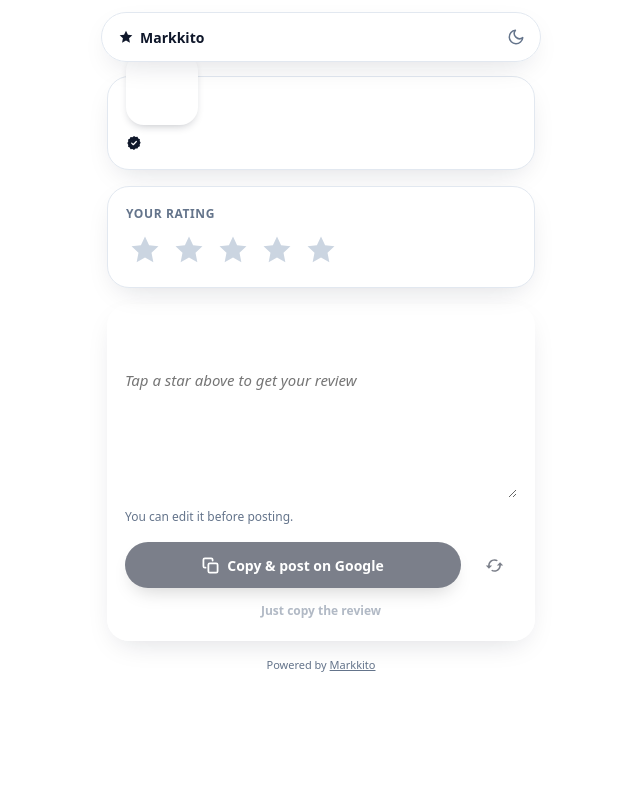
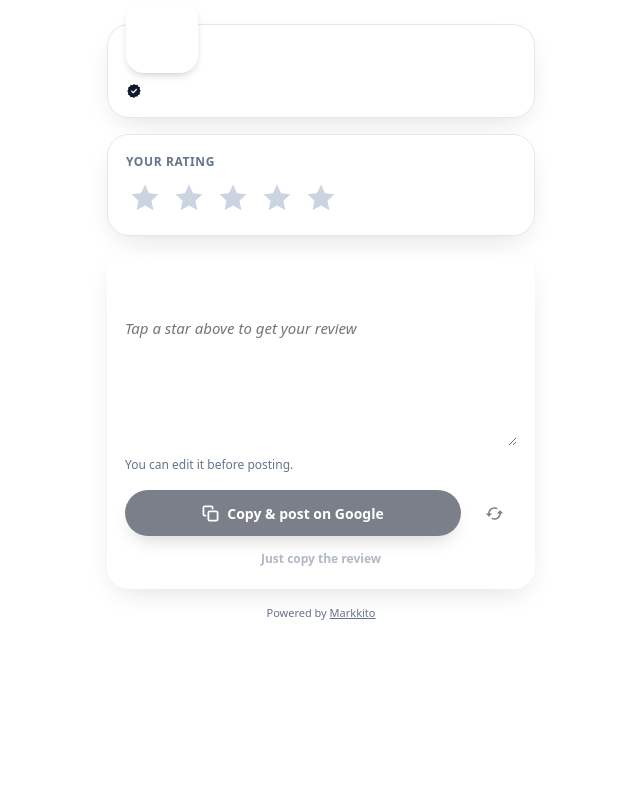
Before and after one commit to mub009/mydomain, a Laravel app: template backend-laravel/resources/views/ai-review/page.blade.php in a window 1280 px wide. Shown: the whole page, without its empty margins (319-959 px from the left). Run offline with Laravel 12, Linux system fonts and the light colour scheme; the template is opened without the code that fills it, so the values that code supplies are empty.

Commit message:
AI review page: drop the top Markkito bar
Removes the fixed top bar (logo + dark-mode toggle); dark mode now
follows the device's prefers-color-scheme automatically instead of a
manual switch. "Powered by Markkito" in the footer is unchanged.

Co-Authored-By: Claude Sonnet 5 <noreply@anthropic.com>
Claude-Session: https://claude.ai/code/session_01Fade9r5FHWGWZgTxZUBmeW

```diff
--- a/backend-laravel/resources/views/ai-review/page.blade.php
+++ b/backend-laravel/resources/views/ai-review/page.blade.php
@@ -18,16 +18,18 @@
     :root{
       --brand:#0f9e68;--brand-dark:#0c8a5a;--brand-light:#34d399;--bg-light:#c7f5de;--bg-dark:#04281c;
       --ink:#0f172a;--muted:#64748b;--line:#e2e8f0;--star:#f5b301;
-      --card-bg:#ffffff;--content-bg:#ffffff;--bar-bg:rgba(255,255,255,.9);
+      --card-bg:#ffffff;--content-bg:#ffffff;
       --page-grad:linear-gradient(160deg,var(--bg-light) 0%,#eaf7f0 42%,#f1f5f9 100%);
       --shadow:0 10px 30px -12px rgba(15,23,42,.18);--overlay-bg:rgba(15,23,42,.5);
       --copy-bg:#0f172a;--copy-fg:#ffffff;--chip-bg:#ffffff;
     }
-    html.dark{
-      --ink:#f1f5f9;--muted:#94a3b8;--line:#334155;--card-bg:#0f1b2b;--content-bg:#16233a;
-      --bar-bg:rgba(15,23,43,.85);--page-grad:linear-gradient(160deg,var(--bg-dark) 0%,#0b1726 55%,#0b1220 100%);
-      --shadow:0 10px 30px -12px rgba(0,0,0,.6);--overlay-bg:rgba(0,0,0,.65);
-      --copy-bg:#ffffff;--copy-fg:#0f172a;--chip-bg:#16233a;
+    @media (prefers-color-scheme: dark){
+      :root{
+        --ink:#f1f5f9;--muted:#94a3b8;--line:#334155;--card-bg:#0f1b2b;--content-bg:#16233a;
+        --page-grad:linear-gradient(160deg,var(--bg-dark) 0%,#0b1726 55%,#0b1220 100%);
+        --shadow:0 10px 30px -12px rgba(0,0,0,.6);--overlay-bg:rgba(0,0,0,.65);
+        --copy-bg:#ffffff;--copy-fg:#0f172a;--chip-bg:#16233a;
+      }
     }
     *{box-sizing:border-box}
     html,body{margin:0;padding:0}
@@ -38,20 +40,7 @@
     @keyframes fadeUp{from{opacity:0;transform:translateY(14px)}to{opacity:1;transform:translateY(0)}}
     @keyframes spin{to{transform:rotate(360deg)}}
 
-    .bar{position:fixed;top:12px;left:50%;transform:translateX(-50%);width:min(440px,calc(100% - 24px));background:var(--bar-bg);backdrop-filter:blur(10px);-webkit-backdrop-filter:blur(10px);border:1px solid var(--line);border-radius:999px;box-shadow:var(--shadow);display:flex;align-items:center;justify-content:space-between;padding:8px 8px 8px 16px;z-index:50}
-    .bar-logo{display:flex;align-items:center;gap:6px;font-weight:800;font-size:14px;color:var(--brand-dark)}
-    html.dark .bar-logo{color:var(--brand-light)}
-    .bar-logo svg{width:16px;height:16px;flex-shrink:0}
-    .theme-btn{width:32px;height:32px;border-radius:50%;border:0;background:none;display:flex;align-items:center;justify-content:center;cursor:pointer;color:var(--muted);-webkit-tap-highlight-color:transparent}
-    .theme-btn:hover{background:rgba(15,23,42,.06)}
-    html.dark .theme-btn:hover{background:rgba(255,255,255,.1)}
-    .theme-btn svg{width:18px;height:18px}
-    .theme-btn .moon{display:block}
-    .theme-btn .sun{display:none}
-    html.dark .theme-btn .moon{display:none}
-    html.dark .theme-btn .sun{display:block}
-
-    .page{max-width:460px;margin:0 auto;padding:76px 16px calc(32px + env(safe-area-inset-bottom))}
+    .page{max-width:460px;margin:0 auto;padding:24px 16px calc(32px + env(safe-area-inset-bottom))}
     section{animation:fadeUp .5s ease both}
 
     .biz-card{background:var(--card-bg);border-radius:22px;box-shadow:var(--shadow);padding:20px 18px 18px;border:1px solid var(--line);position:relative;margin-bottom:16px}
@@ -101,7 +90,7 @@
     .copy-btn:disabled{opacity:.55;cursor:default}
     .copy-btn svg{width:17px;height:17px;flex-shrink:0}
     .regen-btn{width:46px;height:46px;border-radius:50%;border:0;background:var(--bg-light);color:var(--brand-dark);display:flex;align-items:center;justify-content:center;cursor:pointer;flex-shrink:0;transition:transform .15s ease;-webkit-tap-highlight-color:transparent}
-    html.dark .regen-btn{background:rgba(255,255,255,.1);color:var(--brand-light)}
+    @media (prefers-color-scheme: dark){.regen-btn{background:rgba(255,255,255,.1);color:var(--brand-light)}}
     .regen-btn:active{transform:scale(.92)}
     .regen-btn:disabled{opacity:.55;cursor:default}
     .regen-btn svg{width:19px;height:19px}
@@ -123,21 +112,10 @@
     .loader::before{content:"";position:absolute;inset:0 auto 0 0;width:40%;background:var(--brand);border-radius:999px;animation:loaderMove 1s ease-in-out infinite}
     @keyframes loaderMove{0%{left:-40%}50%{left:60%}100%{left:100%}}
     .redirect-label{font-size:10px;font-weight:800;letter-spacing:.06em;color:var(--brand-dark);text-transform:uppercase}
-    html.dark .redirect-label{color:var(--brand-light)}
+    @media (prefers-color-scheme: dark){.redirect-label{color:var(--brand-light)}}
   </style>
 </head>
 <body>
-  <div class="bar">
-    <span class="bar-logo">
-      <svg viewBox="0 0 24 24" fill="currentColor" aria-hidden="true"><path d="M12 2.5l2.9 6.1 6.6.8-4.9 4.6 1.3 6.6L12 17.3l-5.9 3.3 1.3-6.6L2.5 9.4l6.6-.8z"/></svg>
-      Markkito
-    </span>
-    <button type="button" class="theme-btn" data-theme-toggle aria-label="Toggle dark mode">
-      <svg class="moon" viewBox="0 0 24 24" fill="none" stroke="currentColor" stroke-width="2" stroke-linecap="round" stroke-linejoin="round" aria-hidden="true"><path d="M21 12.8A9 9 0 1 1 11.2 3a7 7 0 0 0 9.8 9.8z"/></svg>
-      <svg class="sun" viewBox="0 0 24 24" fill="none" stroke="currentColor" stroke-width="2" stroke-linecap="round" stroke-linejoin="round" aria-hidden="true"><circle cx="12" cy="12" r="5"/><path d="M12 1v3M12 20v3M4.2 4.2l2.1 2.1M17.7 17.7l2.1 2.1M1 12h3M20 12h3M4.2 19.8l2.1-2.1M17.7 6.3l2.1-2.1"/></svg>
-    </button>
-  </div>
-
   <div class="page">
     <section class="biz-card" style="animation-delay:.02s">
       <div class="logo">
@@ -240,16 +218,9 @@
     (() => {
       const cfg = JSON.parse(document.getElementById("ai-review-data").textContent);
       const $ = (s) => document.querySelector(s);
-      const root = document.documentElement;
       const text = $("[data-review]"), err = $("[data-error]");
       const go = $("[data-go]"), copyBtn = $("[data-copy]"), again = $("[data-again]");
       let rating = 0, language = cfg.language, edited = false, seq = 0;
-
-      // Theme: a saved choice wins; otherwise the device's own preference.
-      const stored = (() => { try { return localStorage.getItem("ai-review-theme"); } catch (e) { return null; } })();
-      const setDark = (on) => { root.classList.toggle("dark", on); try { localStorage.setItem("ai-review-theme", on ? "dark" : "light"); } catch (e) {} };
-      setDark(stored ? stored === "dark" : window.matchMedia("(prefers-color-scheme: dark)").matches);
-      $("[data-theme-toggle]").addEventListener("click", () => setDark(!root.classList.contains("dark")));
 
       const ready = () => { const has = text.value.trim().length > 0; go.disabled = copyBtn.disabled = !has; };
       text.addEventListener("input", () => { edited = true; ready(); });
```
